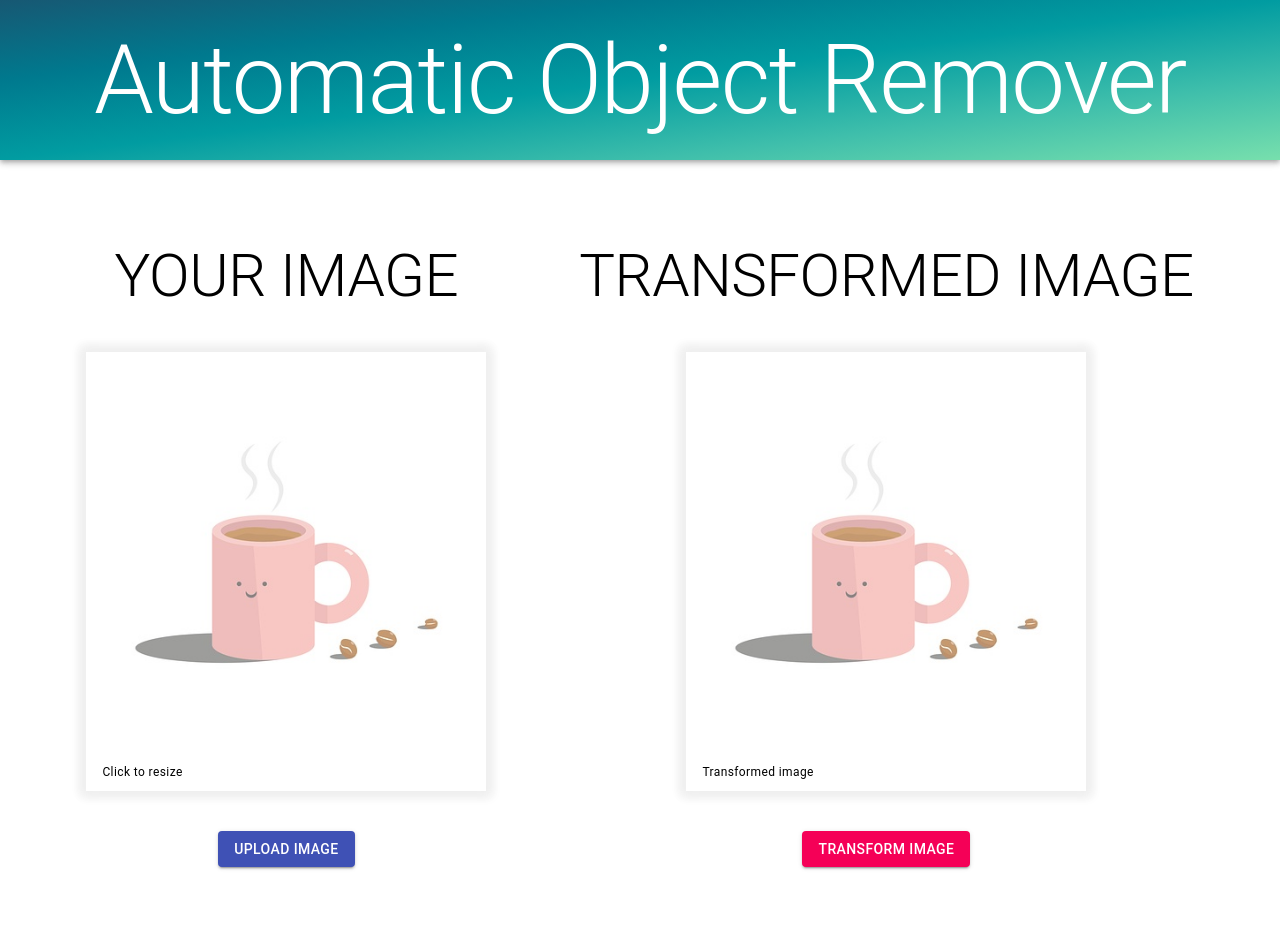
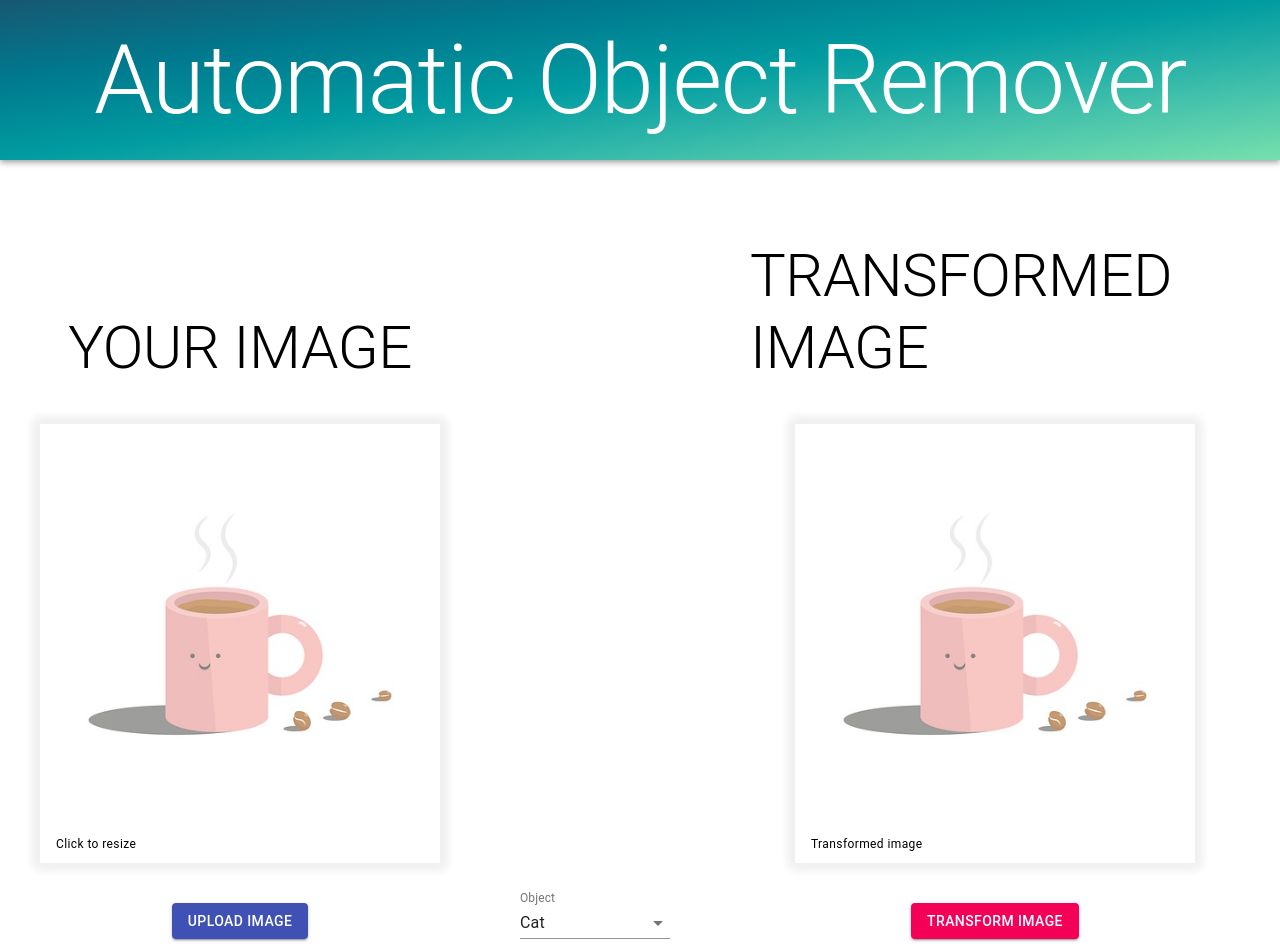
Before and after one commit to AnanyaMaruthi/Object-Remover-UI, a React (Create React App) app: page / in a window 1280 px wide. Shown: the top 952 px of the page. Before the commit the page ends 907 px from the top, so only its background shows below. Built offline with nearby package versions, Linux system fonts and the light colour scheme; the HTML template or start-up script is replaced by a standard one.

Commit message:
Add select menu for object labels

```diff
--- a/src/components/body.js
+++ b/src/components/body.js
@@ -2,14 +2,23 @@ import React, { useState } from "react";
 import Image from "./Image";
 import { makeStyles } from "@material-ui/core/styles";
 import ImageResizeModal from "./ImageResizeModal";
-import { Button, Typography } from "@material-ui/core";
+import {
+  Button,
+  FormControl,
+  InputLabel,
+  MenuItem,
+  Select,
+  Typography,
+} from "@material-ui/core";
 import sampleImage from "../images/sample.jpg";
 
 const useStyles = makeStyles((theme) => ({
   flex: {
     display: "flex",
     flexDirection: "row",
-    justifyContent: "space-around",
+    justifyContent: "center",
+    alignItems: "flex-end",
+    gap: theme.spacing(10),
     padding: theme.spacing(5),
     paddingTop: theme.spacing(10),
   },
@@ -26,7 +35,12 @@ const useStyles = makeStyles((theme) => ({
     justifyContent: "center",
     gap: theme.spacing(3),
   },
+  select: {
+    minWidth: 150,
+  },
 }));
+
+const objectLabels = ["Cat", "Dog", "Human", "Ball", "Sun"];
 
 const Body = () => {
   const classes = useStyles();
@@ -35,6 +49,7 @@ const Body = () => {
   const [inputImage, setInputImage] = useState(sampleImage);
   const [croppedImage, setCroppedImage] = useState(sampleImage);
   const [outputImage, setOutputImage] = useState(sampleImage);
+  const [objectLabel, setObjectLabel] = useState(1);
 
   const handleFileUpload = (e) => {
     try {
@@ -50,7 +65,7 @@ const Body = () => {
     let image = await fetch(croppedImage).then((r) => r.blob());
     const formData = new FormData();
     formData.append("image", image);
-    formData.append("object_label", 1);
+    formData.append("object_label", objectLabel);
 
     fetch("http://localhost:4000/inpaint", {
       method: "POST",
@@ -106,6 +121,24 @@ const Body = () => {
           </div>
         </div>
 
+        <div>
+          {" "}
+          <FormControl className={classes.select}>
+            <InputLabel id="class-label">Object</InputLabel>
+            <Select
+              labelId="class-label"
+              value={objectLabel}
+              onChange={(e) => setObjectLabel(e.target.value)}
+            >
+              {objectLabels.map((label, i) => (
+                <MenuItem key={i} value={i + 1}>
+                  {label}
+                </MenuItem>
+              ))}
+            </Select>
+          </FormControl>
+        </div>
+
         <div className={classes.imageSection}>
           <Typography variant="h2">TRANSFORMED IMAGE</Typography>
 
```
